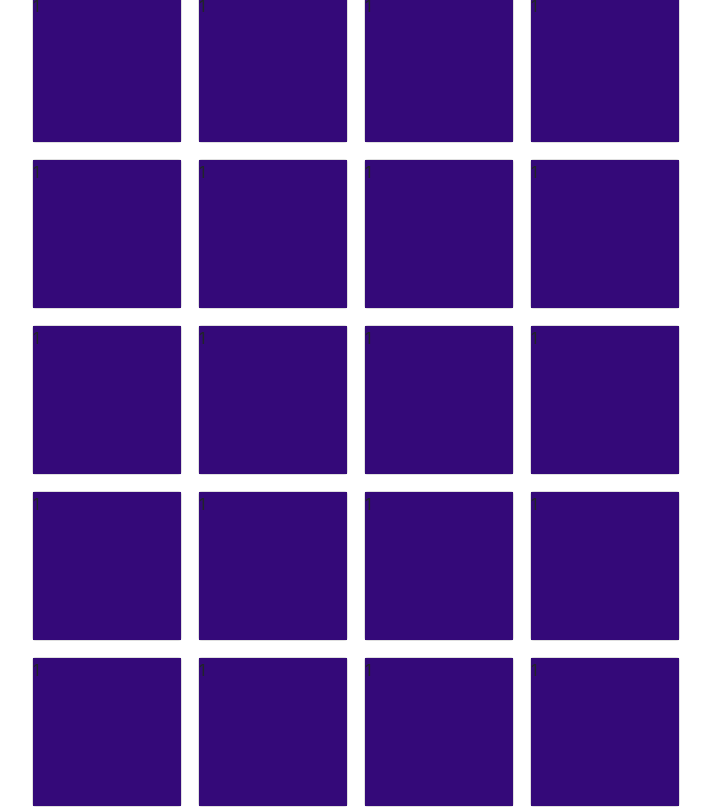
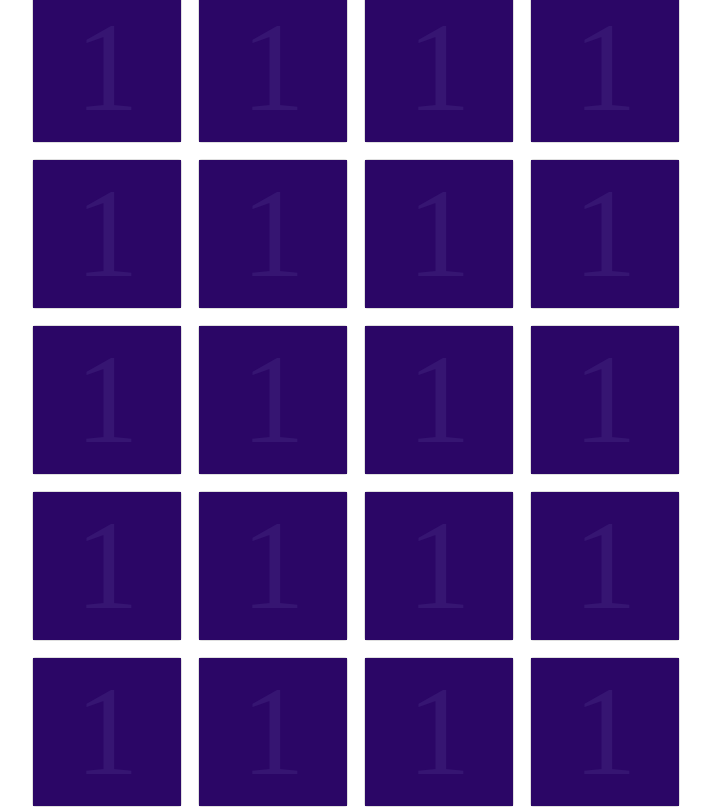
Before and after one commit to ino76/pexeso, a plain HTML site: page index.html in a window 1280 px wide. Shown: the whole page, without its empty margins (299-1010 px from the left). Drawn offline with Linux system fonts and the light colour scheme.

Commit message:
added <span> tag around front and back text

```diff
--- a/css/style.css
+++ b/css/style.css
@@ -28,11 +28,16 @@ body,html {
 
 
 .card {
+  display: flex;
+  font: 8em serif;
+  text-align: center;
+  align-items: center;
   width: 100%;
   height: 100%;
   position: absolute;
   transform-style: preserve-3d;
   transition: transform 0.7s;
+  /* transform-origin: right center; */
 }
 
 .card figure {
@@ -44,14 +49,18 @@ body,html {
     backface-visibility: hidden;
   }
 
+
   .card .front {
-    background: rgb(52, 9, 121);
+    color: rgb(54, 21, 114);
+    background: rgb(43, 6, 102);
   }
   .card .back {
+    color: rgb(20, 119, 86);
     background: rgb(27, 218, 176);
     transform: rotateY( 180deg );
   }
 
   .card.flipped {
     transform: rotateY( 180deg );
+    /* transform: translateX( -100% ) rotateY( -180deg ); */
   }
--- a/index.html
+++ b/index.html
@@ -6,7 +6,7 @@
         <meta name="description" content="*** description ***">
         <meta name="viewport" content="width=device-width, initial-scale=1.0">
 
-        <title>*** title ***</title>
+        <title>Pexeso</title>
 
         <link rel="stylesheet" href="css/bootstrap.min.css">
         <link rel="stylesheet" href="css/style.css">
@@ -16,122 +16,122 @@
         <div id="game">
             <section class="container">
                 <div class="card">
-                        <figure class="front">1</figure>
-                        <figure class="back">2</figure>
+                        <figure class="front"><span>1</span></figure>
+                        <figure class="back"><span>2</span></figure>
                 </div>
             </section>
             <section class="container">
                 <div class="card">
-                            <figure class="front">1</figure>
-                            <figure class="back">2</figure>
+                        <figure class="front"><span>1</span></figure>
+                        <figure class="back"><span>2</span></figure>
                 </div>
             </section>
             <section class="container">
                 <div class="card">
-                        <figure class="front">1</figure>
-                        <figure class="back">2</figure>
+                        <figure class="front"><span>1</span></figure>
+                        <figure class="back"><span>2</span></figure>
                 </div>
             </section>
             <section class="container">
                 <div class="card">
-                            <figure class="front">1</figure>
-                            <figure class="back">2</figure>
+                        <figure class="front"><span>1</span></figure>
+                        <figure class="back"><span>2</span></figure>
                 </div>
             </section>
             <section class="container">
                 <div class="card">
-                        <figure class="front">1</figure>
-                        <figure class="back">2</figure>
+                        <figure class="front"><span>1</span></figure>
+                        <figure class="back"><span>2</span></figure>
                 </div>
             </section>
             <section class="container">
                 <div class="card">
-                            <figure class="front">1</figure>
-                            <figure class="back">2</figure>
+                        <figure class="front"><span>1</span></figure>
+                        <figure class="back"><span>2</span></figure>
                 </div>
             </section>
             <section class="container">
                 <div class="card">
-                        <figure class="front">1</figure>
-                        <figure class="back">2</figure>
+                        <figure class="front"><span>1</span></figure>
+                        <figure class="back"><span>2</span></figure>
                 </div>
             </section>
             <section class="container">
                 <div class="card">
-                            <figure class="front">1</figure>
-                            <figure class="back">2</figure>
+                        <figure class="front"><span>1</span></figure>
+                        <figure class="back"><span>2</span></figure>
                 </div>
             </section>
             <section class="container">
                 <div class="card">
-                        <figure class="front">1</figure>
-                        <figure class="back">2</figure>
+                        <figure class="front"><span>1</span></figure>
+                        <figure class="back"><span>2</span></figure>
                 </div>
             </section>
             <section class="container">
                 <div class="card">
-                            <figure class="front">1</figure>
-                            <figure class="back">2</figure>
+                        <figure class="front"><span>1</span></figure>
+                        <figure class="back"><span>2</span></figure>
                 </div>
             </section>
             <section class="container">
                 <div class="card">
-                        <figure class="front">1</figure>
-                        <figure class="back">2</figure>
+                        <figure class="front"><span>1</span></figure>
+                        <figure class="back"><span>2</span></figure>
                 </div>
             </section>
             <section class="container">
                 <div class="card">
-                            <figure class="front">1</figure>
-                            <figure class="back">2</figure>
+                        <figure class="front"><span>1</span></figure>
+                        <figure class="back"><span>2</span></figure>
                 </div>
             </section>
             <section class="container">
                 <div class="card">
-                        <figure class="front">1</figure>
-                        <figure class="back">2</figure>
+                        <figure class="front"><span>1</span></figure>
+                        <figure class="back"><span>2</span></figure>
                 </div>
             </section>
             <section class="container">
                 <div class="card">
-                            <figure class="front">1</figure>
-                            <figure class="back">2</figure>
+                        <figure class="front"><span>1</span></figure>
+                        <figure class="back"><span>2</span></figure>
                 </div>
             </section>
             <section class="container">
                 <div class="card">
-                        <figure class="front">1</figure>
-                        <figure class="back">2</figure>
+                        <figure class="front"><span>1</span></figure>
+                        <figure class="back"><span>2</span></figure>
                 </div>
             </section>
             <section class="container">
                 <div class="card">
-                            <figure class="front">1</figure>
-                            <figure class="back">2</figure>
+                        <figure class="front"><span>1</span></figure>
+                        <figure class="back"><span>2</span></figure>
                 </div>
             </section>
             <section class="container">
                 <div class="card">
-                        <figure class="front">1</figure>
-                        <figure class="back">2</figure>
+                        <figure class="front"><span>1</span></figure>
+                        <figure class="back"><span>2</span></figure>
                 </div>
             </section>
             <section class="container">
                 <div class="card">
-                            <figure class="front">1</figure>
-                            <figure class="back">2</figure>
+                        <figure class="front"><span>1</span></figure>
+                        <figure class="back"><span>2</span></figure>
                 </div>
             </section>
             <section class="container">
                 <div class="card">
-                        <figure class="front">1</figure>
-                        <figure class="back">2</figure>
+                        <figure class="front"><span>1</span></figure>
+                        <figure class="back"><span>2</span></figure>
                 </div>
             </section>
             <section class="container">
                 <div class="card">
-                        <figure class="front">1</figure>
-                        <figure class="back">2</figure>
+                        <figure class="front"><span>1</span></figure>
+                        <figure class="back"><span>2</span></figure>
                 </div>
             </section>
         </div>
```
Lines whose indentation alone changed are shown as unchanged.
